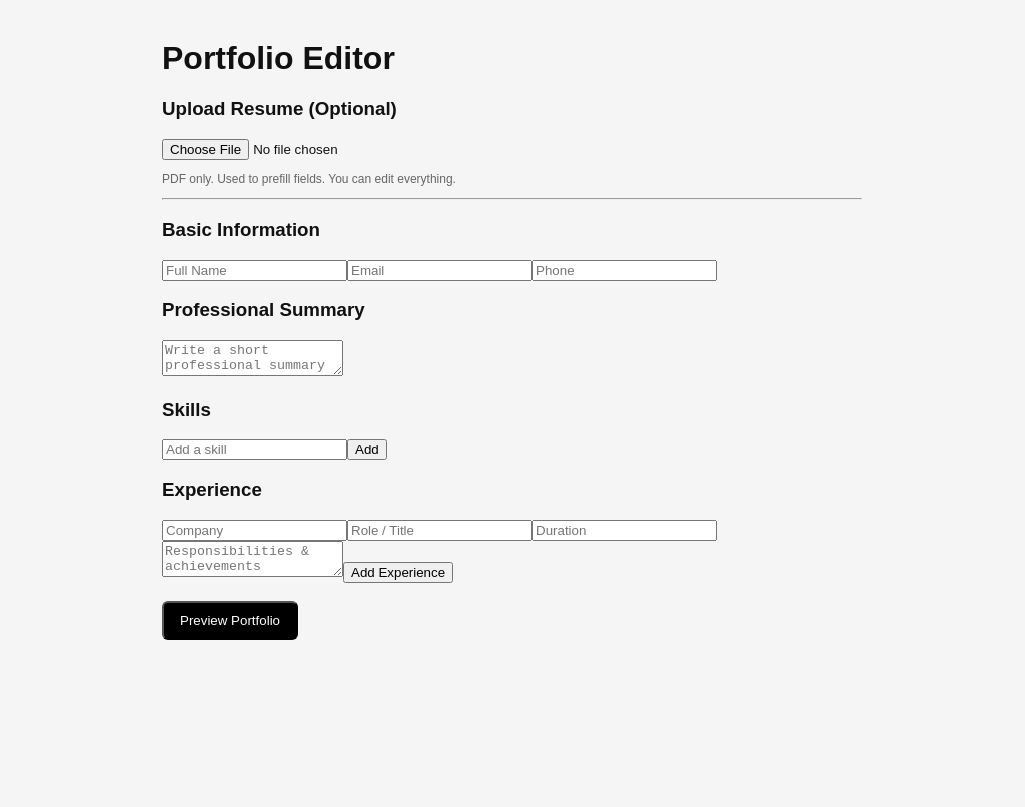
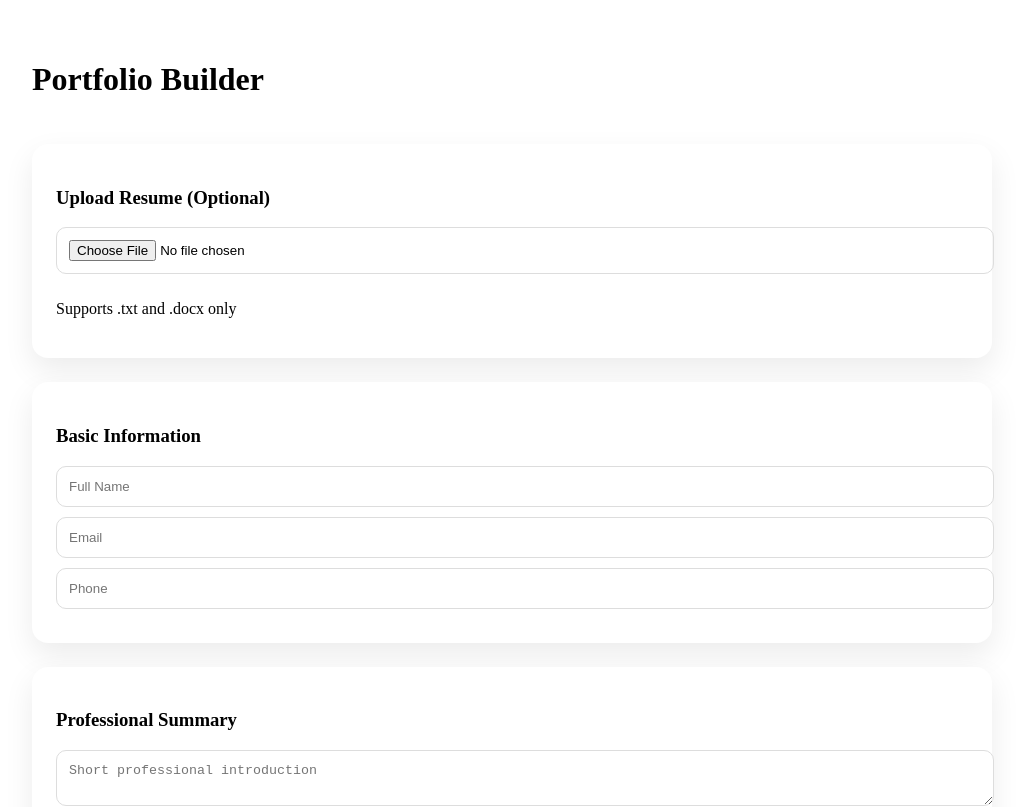
Before and after one commit to Singhakash9/resume-to-portfolio, a Next.js app: page /editor in a window 1280 px wide. Shown: the top 807 px of the page, without its empty margins (128-1153 px from the left). Built offline with nearby package versions, Linux system fonts and the light colour scheme.

Commit message:
Upgrade editor UI and portfolio preview (txt/docx)

```diff
--- a/app/editor/page.tsx
+++ b/app/editor/page.tsx
@@ -14,7 +14,6 @@ export default function EditorPage() {
   const [email, setEmail] = useState("");
   const [phone, setPhone] = useState("");
   const [summary, setSummary] = useState("");
-  const [resumeText, setResumeText] = useState("");
 
   const [skillInput, setSkillInput] = useState("");
   const [skills, setSkills] = useState<string[]>([]);
@@ -23,21 +22,20 @@ export default function EditorPage() {
   const [role, setRole] = useState("");
   const [duration, setDuration] = useState("");
   const [details, setDetails] = useState("");
-
   const [experience, setExperience] = useState<Experience[]>([]);
 
   /* ================= LOAD SAVED DATA ================= */
 
   useEffect(() => {
-    const saved = localStorage.getItem("resumeData");
+    const saved = localStorage.getItem("portfolioData");
     if (saved) {
-      const parsed = JSON.parse(saved);
-      setName(parsed.name || "");
-      setEmail(parsed.email || "");
-      setPhone(parsed.phone || "");
-      setSummary(parsed.summary || "");
-      setSkills(parsed.skills || []);
-      setExperience(parsed.experience || []);
+      const d = JSON.parse(saved);
+      setName(d.name || "");
+      setEmail(d.email || "");
+      setPhone(d.phone || "");
+      setSummary(d.summary || "");
+      setSkills(d.skills || []);
+      setExperience(d.experience || []);
     }
   }, []);
 
@@ -45,7 +43,7 @@ export default function EditorPage() {
 
   useEffect(() => {
     localStorage.setItem(
-      "resumeData",
+      "portfolioData",
       JSON.stringify({
         name,
         email,
@@ -57,64 +55,46 @@ export default function EditorPage() {
     );
   }, [name, email, phone, summary, skills, experience]);
 
-  /* ================= RESUME UPLOAD (SAFE) ================= */
+  /* ================= RESUME UPLOAD ================= */
 
-  const handleResumeUpload = async (file: File) => {
-    // 🔑 Dynamic import (browser-only)
-    const pdfjsLib = await import("pdfjs-dist");
-
-    pdfjsLib.GlobalWorkerOptions.workerSrc =
-      `//cdnjs.cloudflare.com/ajax/libs/pdf.js/${pdfjsLib.version}/pdf.worker.min.js`;
-
-    const arrayBuffer = await file.arrayBuffer();
-    const pdf = await pdfjsLib.getDocument({ data: arrayBuffer }).promise;
-
+  const handleUpload = async (file: File) => {
     let text = "";
 
-    for (let i = 1; i <= pdf.numPages; i++) {
-      const page = await pdf.getPage(i);
-      const content = await page.getTextContent();
-      text += content.items.map((item: any) => item.str).join(" ") + "\n";
+    if (file.name.endsWith(".txt")) {
+      text = await file.text();
     }
 
-    setResumeText(text);
-    autoFillFromText(text);
+    if (file.name.endsWith(".docx")) {
+      const mammoth = await import("mammoth");
+      const buffer = await file.arrayBuffer();
+      const result = await mammoth.extractRawText({ arrayBuffer: buffer });
+      text = result.value;
+    }
+
+    autoFill(text);
   };
 
-  /* ================= BASIC AUTO-FILL ================= */
-
-  const autoFillFromText = (text: string) => {
-    if (!email) {
+  const autoFill = (text: string) => {
     const emailMatch = text.match(/\S+@\S+\.\S+/);
     if (emailMatch) setEmail(emailMatch[0]);
-    }
 
-    if (!phone) {
     const phoneMatch = text.match(/(\+?\d[\d\s-]{8,}\d)/);
     if (phoneMatch) setPhone(phoneMatch[0]);
-    }
 
-    if (!summary) {
-      setSummary(text.slice(0, 300));
-    }
+    setSummary(text.slice(0, 400));
   };
 
   /* ================= ACTIONS ================= */
 
   const addSkill = () => {
     if (!skillInput.trim()) return;
-    setSkills(prev => [...prev, skillInput.trim()]);
+    setSkills([...skills, skillInput.trim()]);
     setSkillInput("");
   };
 
   const addExperience = () => {
     if (!company || !role) return;
-
-    setExperience(prev => [
-      ...prev,
-      { company, role, duration, details },
-    ]);
-
+    setExperience([...experience, { company, role, duration, details }]);
     setCompany("");
     setRole("");
     setDuration("");
@@ -124,72 +104,66 @@ export default function EditorPage() {
   /* ================= UI ================= */
 
   return (
-    <div style={{ maxWidth: 700, margin: "40px auto", fontFamily: "Arial" }}>
-      <h1>Portfolio Editor</h1>
+    <div className="editor">
+      <h1>Portfolio Builder</h1>
 
-      {/* RESUME UPLOAD */}
+      <section className="card">
         <h3>Upload Resume (Optional)</h3>
         <input
           type="file"
-        accept=".pdf"
-        onChange={e =>
-          e.target.files && handleResumeUpload(e.target.files[0])
-        }
+          accept=".txt,.docx"
+          onChange={e => e.target.files && handleUpload(e.target.files[0])}
         />
-      <p style={{ fontSize: 12, color: "#666" }}>
-        PDF only. Used to prefill fields. You can edit everything.
-      </p>
+        <p className="hint">Supports .txt and .docx only</p>
+      </section>
 
-      <hr />
-
-      {/* BASIC INFO */}
+      <section className="card">
         <h3>Basic Information</h3>
         <input placeholder="Full Name" value={name} onChange={e => setName(e.target.value)} />
         <input placeholder="Email" value={email} onChange={e => setEmail(e.target.value)} />
         <input placeholder="Phone" value={phone} onChange={e => setPhone(e.target.value)} />
+      </section>
 
-      {/* SUMMARY */}
+      <section className="card">
         <h3>Professional Summary</h3>
         <textarea
-        placeholder="Write a short professional summary"
+          placeholder="Short professional introduction"
           value={summary}
           onChange={e => setSummary(e.target.value)}
         />
+      </section>
 
-      {/* SKILLS */}
+      <section className="card">
         <h3>Skills</h3>
         <input
           placeholder="Add a skill"
           value={skillInput}
           onChange={e => setSkillInput(e.target.value)}
         />
-      <button onClick={addSkill}>Add</button>
-      <div style={{ marginTop: 8 }}>{skills.join(", ")}</div>
+        <button onClick={addSkill}>Add Skill</button>
+        <div className="chips">
+          {skills.map((s, i) => (
+            <span key={i}>{s}</span>
+          ))}
+        </div>
+      </section>
 
-      {/* EXPERIENCE */}
+      <section className="card">
         <h3>Experience</h3>
         <input placeholder="Company" value={company} onChange={e => setCompany(e.target.value)} />
-      <input placeholder="Role / Title" value={role} onChange={e => setRole(e.target.value)} />
+        <input placeholder="Role" value={role} onChange={e => setRole(e.target.value)} />
         <input placeholder="Duration" value={duration} onChange={e => setDuration(e.target.value)} />
         <textarea
-        placeholder="Responsibilities & achievements"
+          placeholder="What did you work on?"
           value={details}
           onChange={e => setDetails(e.target.value)}
         />
         <button onClick={addExperience}>Add Experience</button>
+      </section>
 
-      <br /><br />
-
-      {/* PREVIEW */}
       <button
+        className="primary"
         onClick={() => (window.location.href = "/preview/")}
-        style={{
-          background: "#000",
-          color: "#fff",
-          padding: "10px 16px",
-          borderRadius: 6,
-          cursor: "pointer",
-        }}
       >
         Preview Portfolio
       </button>
--- a/app/globals.css
+++ b/app/globals.css
@@ -1,11 +1,67 @@
-* {
-  box-sizing: border-box;
+.editor {
+  max-width: 960px;
+  margin: 40px auto;
+  display: grid;
+  gap: 24px;
 }
 
-body {
-  margin: 0;
-  font-family: system-ui, -apple-system, BlinkMacSystemFont, "Segoe UI",
-    Roboto, Ubuntu, "Helvetica Neue", Arial, sans-serif;
-  background: #f5f5f5;
-  color: #111;
+.card {
+  background: white;
+  padding: 24px;
+  border-radius: 16px;
+  box-shadow: 0 12px 30px rgba(0,0,0,0.08);
 }
+
+input, textarea {
+  width: 100%;
+  padding: 12px;
+  border-radius: 10px;
+  border: 1px solid #ddd;
+  margin-bottom: 10px;
+}
+
+button {
+  padding: 10px 18px;
+  border-radius: 10px;
+  cursor: pointer;
+}
+
+.primary {
+  background: #000;
+  color: white;
+}
+
+.chips span {
+  background: #eee;
+  padding: 8px 14px;
+  border-radius: 20px;
+  margin: 6px;
+  display: inline-block;
+}
+
+.portfolio {
+  max-width: 1100px;
+  margin: 0 auto;
+  padding: 60px 20px;
+}
+
+.hero {
+  text-align: center;
+  margin-bottom: 60px;
+}
+
+.hero h1 {
+  font-size: 48px;
+}
+
+.exp-card {
+  background: white;
+  padding: 20px;
+  border-radius: 14px;
+  margin-bottom: 20px;
+  box-shadow: 0 10px 25px rgba(0,0,0,0.06);
+}
+
+.muted {
+  color: #666;
+}
--- a/package.json
+++ b/package.json
@@ -9,6 +9,7 @@
     "start": "next start"
   },
   "dependencies": {
+    "mammoth": "^1.11.0",
     "next": "16.1.1",
     "pdfjs-dist": "^5.4.530",
     "react": "^18.3.0",
```
Also changed, not shown: app/preview/page.tsx (+23 -93 lines), 1 other file (tests, documents, lock files or other folders). Lines whose indentation alone changed are shown as unchanged.
